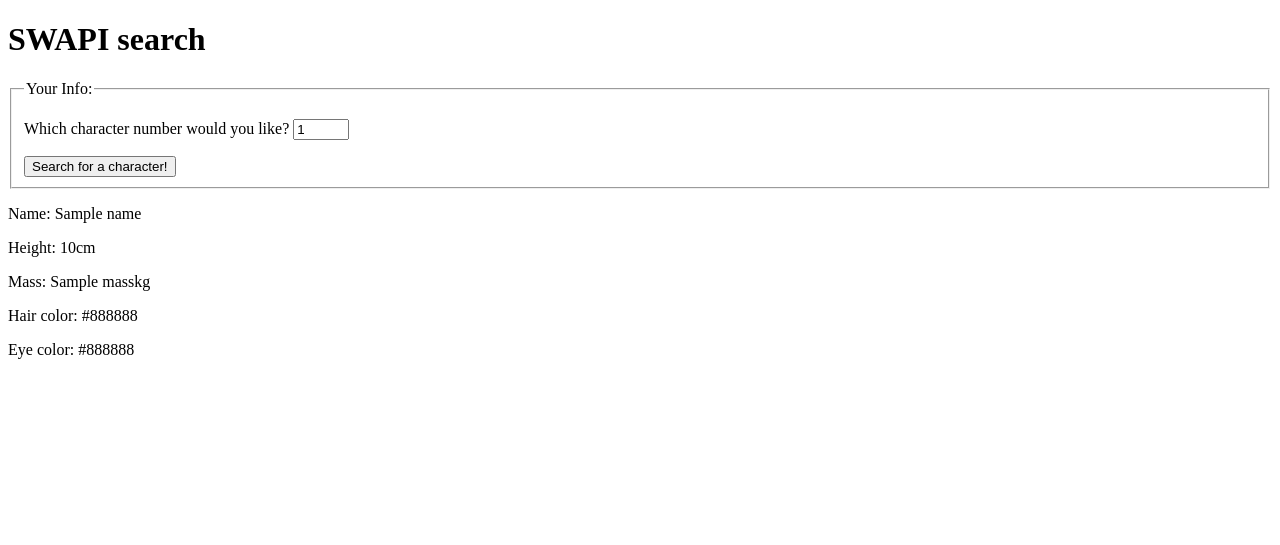
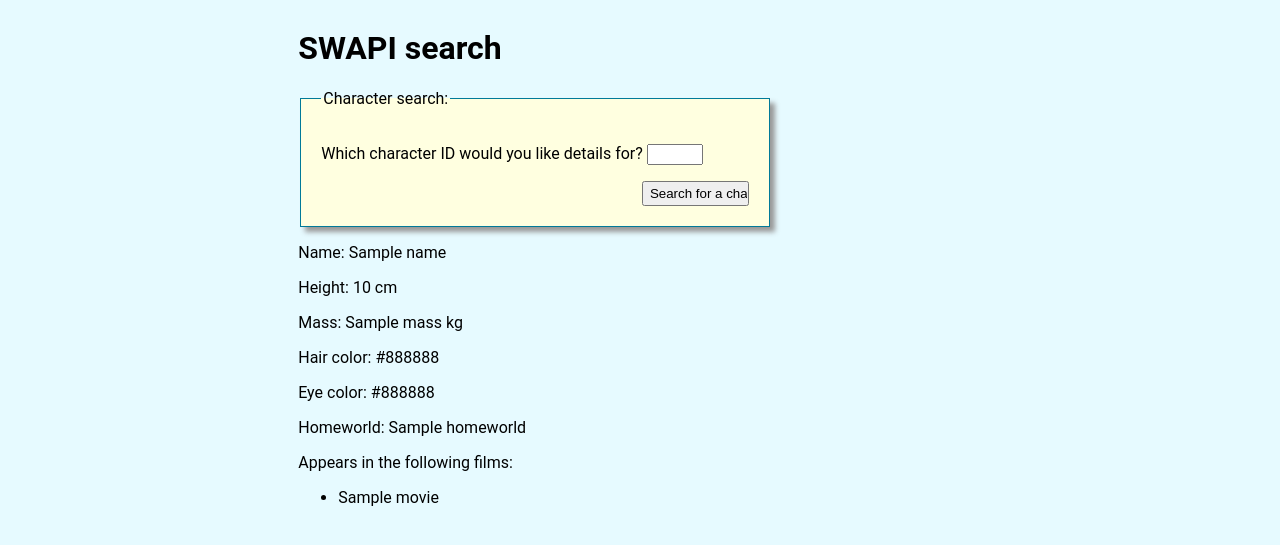
Before and after one commit to energeist/acs-1710-quiz-2, a Flask app: template templates/swapi_search.html in a window 1280 px wide. Shown: the top 545 px of the page. Run offline with Flask 2, Linux system fonts and the light colour scheme; the template is opened without the code that fills it: most values are stand-ins (such as "Sample title", 1, 10 or a date in 2020).

Commit message:
all stretches working

```diff
--- a/app.py
+++ b/app.py
@@ -1,3 +1,5 @@
+# Need to do pip3 install flask[async] to run async functions
+
 from flask import Flask, request, render_template
 import json
 import os
@@ -10,35 +12,62 @@
 SWAPI_PEOPLE_API = 'https://swapi.py4e.com/api/people/'
 
 @app.route('/swapi_search', methods=['GET', 'POST'])
-async def swapi_search():
+def swapi_search():
     SWAPI_PEOPLE_API = 'https://swapi.py4e.com/api/people/'
     if request.method == 'POST':
         index = request.form.get("index")
         SWAPI_PEOPLE_API = 'https://swapi.py4e.com/api/people/' + index
-        response = requests.get(SWAPI_PEOPLE_API)
 
-        # print(json.loads(response.content))
-        context = {
-            'detail': json.loads(response.content).get('detail'),
-            'name': json.loads(response.content).get('name'),
-            'height': json.loads(response.content).get('height'),
-            'mass': json.loads(response.content).get('mass'),
-            'hair_color': json.loads(response.content).get('hair_color'),
-            'eye_color': json.loads(response.content).get('eye_color'),
-        }
+        try:
+            response = requests.get(SWAPI_PEOPLE_API)
+
+        except KeyError:
+            context = {
+                'detail': 'Not found'
+            }
+
+        if json.loads(response.content).get('detail') == 'Not found':
+
+            # give 'no data exists' API repsonse to render 404
+            context = {
+                'detail': 'Not found'
+            }
+        else:
+            # give 'data exists' API response to render received details
+            # print(json.loads(response.content))
+            context = {
+                'name': json.loads(response.content).get('name'),
+                'height': json.loads(response.content).get('height'),
+                'mass': json.loads(response.content).get('mass'),
+                'hair_color': json.loads(response.content).get('hair_color'),
+                'eye_color': json.loads(response.content).get('eye_color'),
+            }
+            films_list = json.loads(response.content).get('films')
+            print(films_list)
+
+            # homeworld search
+            try:
+                homeworld_response = requests.get(json.loads(response.content).get('homeworld'))
+                homeworld = json.loads(homeworld_response.content).get('name')
+                context['homeworld'] = homeworld
+            except KeyError:
+                context['homeworld'] = ''
+
+            # movie search
+            movie_titles = []
+            try:
+                for film in films_list:
+                    film_response = requests.get(film)
+                    print(json.loads(film_response.content).get('title'))
+                    movie_titles.append(json.loads(film_response.content).get('title'))
+                context['movies'] = movie_titles
+            except KeyError:
+                context['movies'] = ''
+
         return render_template('swapi_search.html', **context)
     else:
         return render_template('swapi_search.html')
 
-async def homeworld_search():
-    SWAPI_PEOPLE_API = 'https://swapi.py4e.com/api/people/'
-    try:
-        response = requests.get(SWAPI_PEOPLE_API)
-    except IOError:
-        context = {
-            'detail': 'Not found'
-        }
-
 if __name__ == '__main__':
     app.config['ENV'] = 'development'
     app.run(debug=True)
--- /dev/null
+++ b/static/style.css
@@ -0,0 +1,38 @@
+html {
+    background-color: #e6faff;
+    display: flex;
+    flex-direction: column;
+    justify-content: center;
+    align-items: center;
+    font-family: "Roboto", sans-serif;
+    width: 80%;
+}
+
+fieldset {
+    display: flex;
+    flex-direction: column;
+    background-color: lightyellow;
+    border: 1px solid #007a99;
+    box-shadow: 5px 5px 5px #999;
+    padding: 20px;
+    margin-top: 20px;
+    width: 100%;
+}
+
+.button {
+    display: flex;
+    justify-self: flex-end;
+    align-self: flex-end;
+    width: 25%;
+    height: 25px;
+}
+
+h1 a {
+    color: #000;
+    text-decoration: none;
+}
+
+img {
+    background-color: lightblue;
+    border: 2px solid black;
+}
--- a/templates/base.html
+++ b/templates/base.html
@@ -1,6 +1,7 @@
 <!DOCTYPE html>
 <html>
     <head>
+        <link rel="stylesheet" href="/static/style.css">
         <title>{% block title %}{% endblock %}</title>
     </head>
     <body>
--- a/templates/swapi_search.html
+++ b/templates/swapi_search.html
@@ -8,19 +8,19 @@
 <h1>SWAPI search</h1>
 <form action="/swapi_search" method="POST">
     <fieldset>
-        <legend>Your Info:</legend>
+        <legend>Character search:</legend>
         <p>
             <label>
-                Which character number would you like?
-                <input type="number" name="index" min="1" max="88" value="1" required>
+                Which character ID would you like details for?
+                <input type="number" name="index" min="1" max="88" required>
             </label>
         </p>
-        <input type="submit" value="Search for a character!">
+        <input class="button" type="submit" value="Search for a character!">
     </fieldset>
 </form>
 <section id="form_results">
     {% if detail == 'Not found' %}
-        <p>There is no information associated with that ID number!</p>
+        <p>404 - These aren't the droids you're looking for!</p>
     {% else %}
         {% if name != 'n/a' and name != 'none'  %}
         <p>
@@ -29,12 +29,12 @@
         {% endif %}
         {% if height != 'n/a' and height != 'none' %}
         <p>
-            Height: {{height}}cm
+            Height: {{height}} {% if height != 'unknown' %}cm{% endif %}
         </p>
         {% endif %}
         {% if mass != 'n/a' and mass != 'none' %}
         <p>
-            Mass: {{mass}}kg
+            Mass: {{mass}} {% if mass != 'unknown' %}kg{% endif %}
         </p>
         {% endif %}
         {% if hair_color != 'n/a' and hair_color != 'none' %}
@@ -47,6 +47,19 @@
             Eye color: {{eye_color}}
         </p>
         {% endif %}
+        {% if homeworld %}
+        <p>
+            Homeworld: {{homeworld}}
+        </p>
+        {% endif %}
+        {% if movies %}
+        <p>Appears in the following films:</p>
+        <ul>
+            {% for movie in movies %}
+                <li>{{movie}}</li>
+            {% endfor %}
+        </ul>
+        {% endif%}
     {% endif %}
 </section>
 {% endblock %}
```
